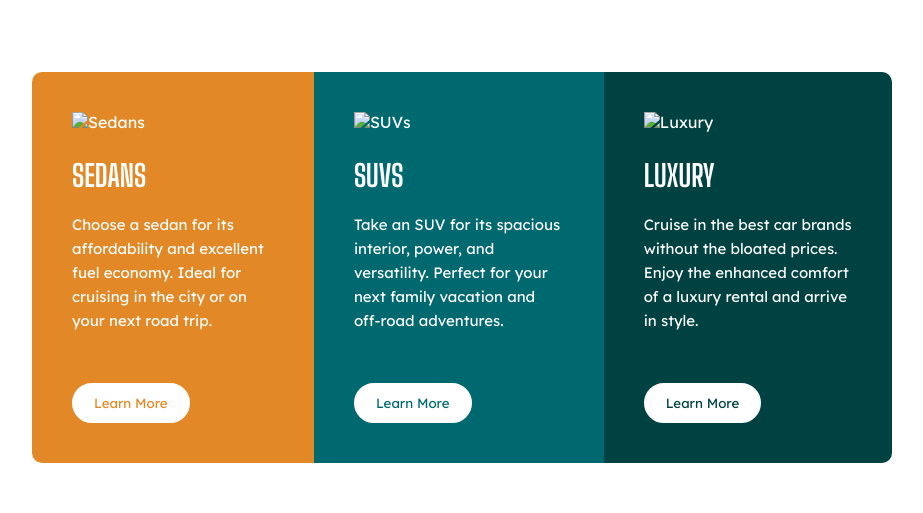
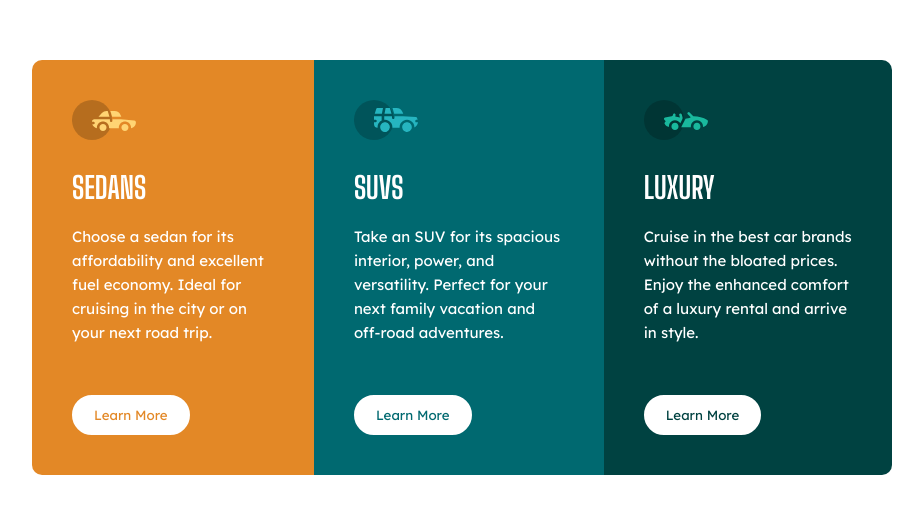
Before and after one commit to Hivis5/3-Column-Preview-Component, a plain HTML site: page index.html in a window 1280 px wide. Shown: the part 133-646 px from the top of the page, without its empty margins (178-1101 px from the left). Drawn offline with Linux system fonts and the light colour scheme.

Commit message:
Update index.html

```diff
--- a/index.html
+++ b/index.html
@@ -13,21 +13,21 @@
 <body>
   <div class="container">
     <div class="card bright-orange">
-      <img src="./images/icon-sedans.svg" alt="Sedans">
+      <img src="icon-sedans.svg" alt="Sedans">
       <h3>Sedans</h3>
       <p>Choose a sedan for its affordability and excellent fuel economy. Ideal for cruising in the city
         or on your next road trip.</p>
         <button class="btn">Learn More</button>
     </div>
     <div class="card dark-cyan">
-      <img src="./images/icon-suvs.svg" alt="SUVs">
+      <img src="icon-suvs.svg" alt="SUVs">
       <h3>SUVs</h3>
       <p>Take an SUV for its spacious interior, power, and versatility. Perfect for your next family vacation
         and off-road adventures.</p>
         <button class="btn">Learn More</button>
     </div>
     <div class="card very-dark-cyan">
-      <img src="./images/icon-luxury.svg" alt="Luxury">
+      <img src="icon-luxury.svg" alt="Luxury">
       <h3>Luxury</h3>
       <p>Cruise in the best car brands without the bloated prices. Enjoy the enhanced comfort of a luxury
         rental and arrive in style.</p>
```
